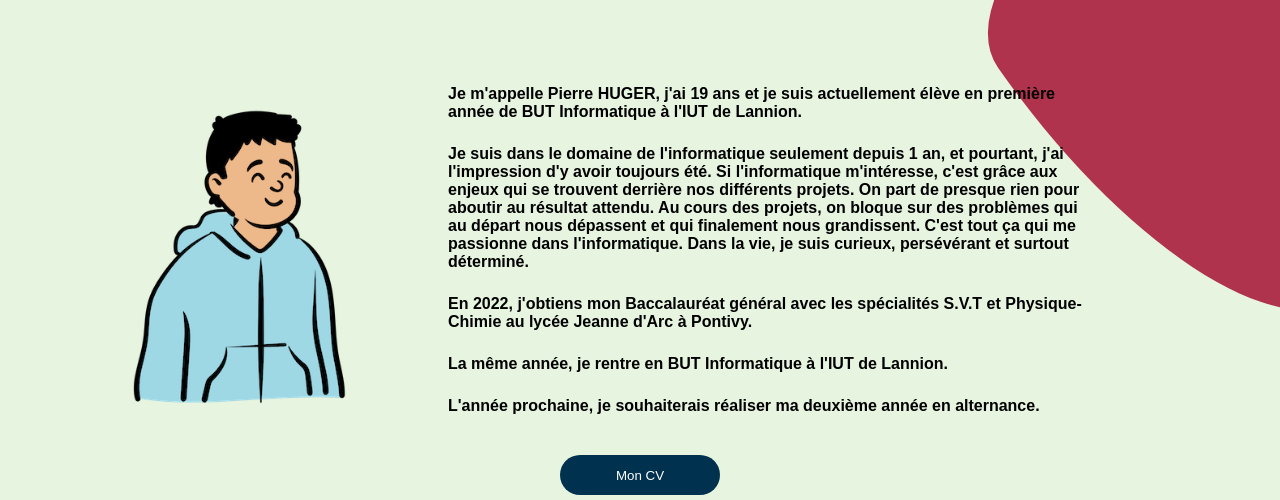
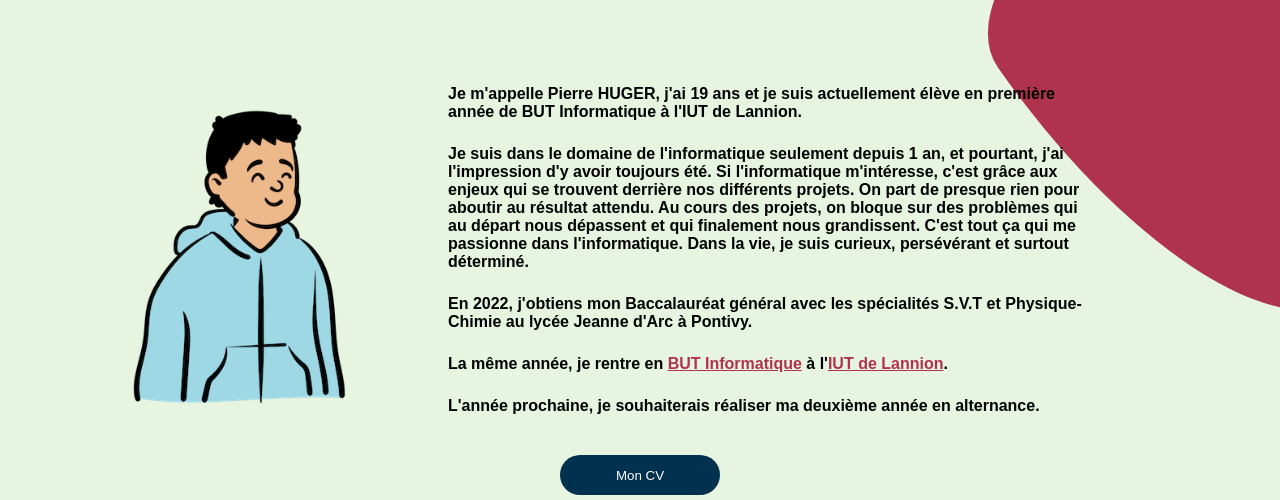
Before and after one commit to PierreHuger/PierreHuger.github.io, a plain HTML site: page index.html in a window 1280 px wide. Shown: the part 300-800 px from the top of the page. Drawn offline with Linux system fonts and the light colour scheme; a web font is replaced by a local one.

Commit message:
Derniers changements

```diff
--- a/index.html
+++ b/index.html
@@ -53,12 +53,14 @@
                 </p>
 
                 <p>En 2022, j'obtiens mon Baccalauréat général avec les spécialités S.V.T et Physique-Chimie au lycée
-                    Jeanne
-                    d'Arc à
-                    Pontivy.
+                    Jeanne d'Arc à Pontivy.
                 </p>
 
-                <p>La même année, je rentre en BUT Informatique à l'IUT de Lannion.</p>
+                <p id="Lien">La même année, je rentre en <a
+                        href="https://82796d45-f80d-4ab3-ab44-e35c24ccd752.filesusr.com/ugd/357eaa_a4090dba751442d9863ebd06537d0a44.pdf"
+                        target="_blank">BUT
+                        Informatique</a> à l'<a href="https://iut-lannion.univ-rennes.fr" target="_blank">IUT de
+                        Lannion</a>.</p>
 
                 <p>L'année prochaine, je souhaiterais réaliser ma deuxième année en alternance.</p>
 
@@ -126,7 +128,7 @@
 
                         </div>
 
-                        <a href="https://github.com/PierreHuger" target="_blank">
+                        <a href="https://github.com/PierreHuger/Dev_Cheval_Blanc" target="_blank">
                             <button>Voir le projet</button>
                         </a>
 
--- a/style.css
+++ b/style.css
@@ -114,6 +114,11 @@ h1 {
     border-radius: 49% 51% 81% 19% / 67% 68% 32% 33%;
     transform: rotate(55deg);
 
+}
+
+.accueil p#Lien>a {
+    text-decoration: underline;
+    color: #AF334C;
 }
 
 
```
